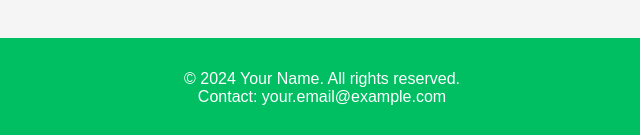
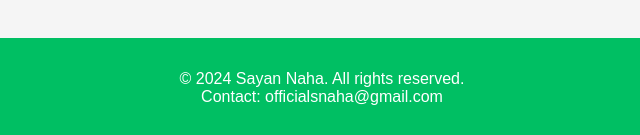
Before and after one commit to sayannaha/my-portfolio, a plain HTML site: page index.html in a window 1280 px wide. Shown: the part 718-853 px from the top of the page, 318-958 px from the left. Drawn offline with Linux system fonts and the light colour scheme.

Commit message:
Update index.html

```diff
--- a/index.html
+++ b/index.html
@@ -118,8 +118,8 @@
     </div>
 
     <footer>
-        <p>© 2024 Your Name. All rights reserved.</p>
-        <p>Contact: your.email@example.com</p>
+        <p>© 2024 Sayan Naha. All rights reserved.</p>
+        <p>Contact: officialsnaha@gmail.com</p>
     </footer>
 </body>
 </html>
```
